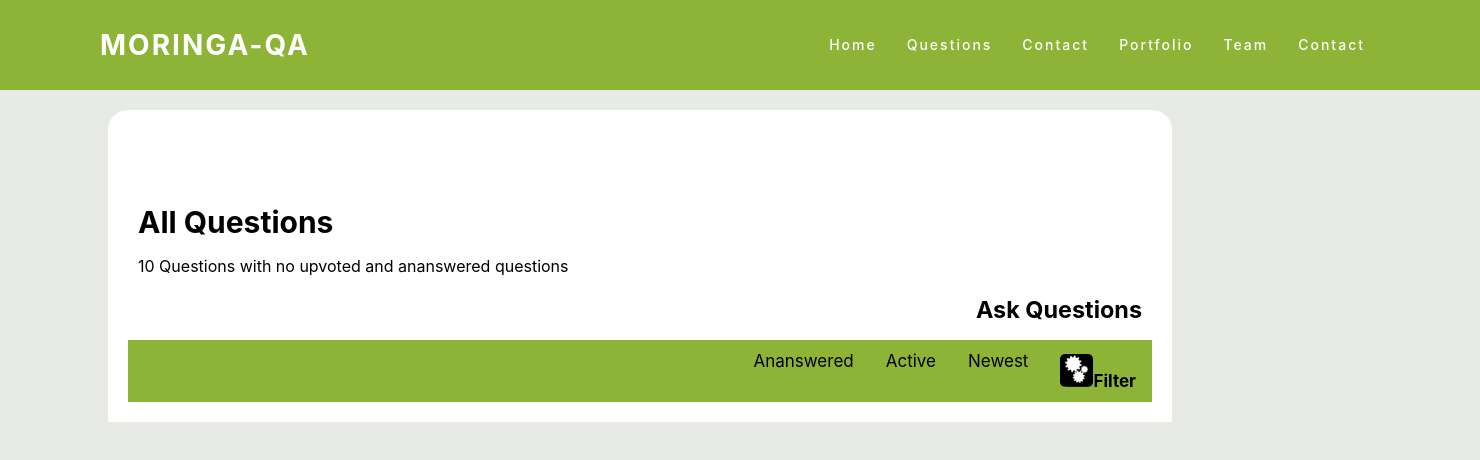
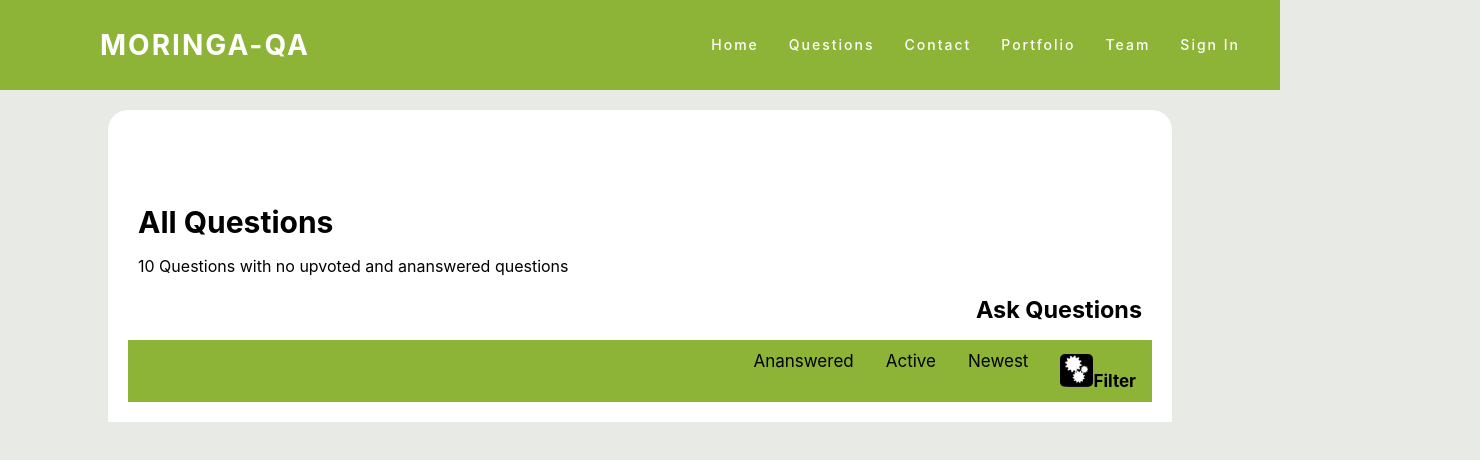
Before and after one commit to CharlesOsang017/moringa-qa, a React (Create React App) app: page / in a window 1280 px wide. Shown: the top 460 px of the page, 1480 px wide, since content can reach past the window. Built offline with nearby package versions, Linux system fonts and the light colour scheme; no server answers; a small style sheet from the web is missing.

Commit message:
Added sign in/out functionality, added header

```diff
--- a/src/App.js
+++ b/src/App.js
@@ -1,14 +1,31 @@
-import React from 'react';
+import React, { useState, useEffect } from 'react';
 import { Switch, Route } from 'react-router-dom';
 import Main from './components/Main/Main.component';
 import Questions from './components/Questions/Questions.component';
 import Login from './components/Login/Login.component';
 import Header from './components/Header/Header.component';
+import { auth } from './components/firebase/firebase.utils';
 // import './Question.styles.scss';
-function App() {
+const  App =()=> {
+    const [currentUser,setCurrentUser]= useState(null);
+
+    let unSubsribeFromAuth = null;
+    useEffect(()=>{
+       unSubsribeFromAuth= auth.onAuthStateChanged(user =>{
+            setCurrentUser(user);
+        })
+        return ()=>{
+            unSubsribeFromAuth();
+        }
+    })
+
+
+
+
+
     return (
         <div>
-            <Header />
+            <Header currentUser={currentUser} />
             <Switch>
                 <Route exact path='/' component={Main} />
                 <Route exact path='/question' component={Questions} />
--- a/src/components/Header/Header.component.jsx
+++ b/src/components/Header/Header.component.jsx
@@ -1,7 +1,9 @@
 import React from 'react'
 import './Header.styles.scss'
+import { Link } from 'react-router-dom'
+import { auth } from '../firebase/firebase.utils'
 
-const Header = () => {
+const Header = ({currentUser}) => {
     return (
         <header>
             <a href="#" className="logo">Moringa-QA</a>
@@ -11,7 +13,13 @@ const Header = () => {
                 <li><a href="#">Contact</a></li>
                 <li><a href="#">Portfolio</a></li>
                 <li><a href="#">Team</a></li>
-                <li><a href="#">Contact</a></li>
+                {
+                currentUser ===null?
+                <li><Link to="/login"> Sign In</Link></li>
+                :
+                <li ><a onClick={()=>auth.signOut()}> Sign Out</a></li>
+            }
+
             </ul>
         </header>
 
--- a/src/components/Header/Header.styles.scss
+++ b/src/components/Header/Header.styles.scss
@@ -1,25 +1,12 @@
-// * {
-//     margin: 0;
-//     padding: 0;
-//     box-sizing: border-box;
-//     font-family: 'Poppins', sans-serif;
-// }
-
-// body {
-//     background: #000;
-//     min-height: 200vh;
-// }
-
 header {
     background-color: #8EB437;
-    margin: auto;
-    width: 100%;
+    width: 100;
     height: 50px;
     display: flex;
     justify-content: space-between;
     align-items: center;
     transition: 0.6s;
-    padding: 20px 100px;
+    padding: 20px 20px 20px 100px;
     z-index: 10000;
     margin: 0  0 20px 0 ;
     .logo {
@@ -33,11 +20,11 @@ header {
         transition: 0.6s;
     }
     ul {
+        margin-right: 5px;
         position: relative;
         display: flex;
         justify-content: center;
         align-items: center;
-
         height: 50px;
         li {
             height: 50px;
--- /dev/null
+++ b/src/components/firebase/firebase.utils.js
@@ -0,0 +1,20 @@
+import firebase from 'firebase/app'
+import 'firebase/firestore'
+import 'firebase/auth'
+const config = {
+    apiKey: "AIzaSyAOceiYHGnZIWla0vcd1QG8BIf2tif8upI",
+    authDomain: "moringa-qa.firebaseapp.com",
+    databaseURL: "https://moringa-qa.firebaseio.com",
+    projectId: "moringa-qa",
+    storageBucket: "moringa-qa.appspot.com",
+    messagingSenderId: "572067118483",
+    appId: "1:572067118483:web:9722c36fdf776c28087c66"
+};
+!firebase.apps.length? firebase.initializeApp(config).firestore(): firebase.app().firestore();
+export const auth = firebase.auth();
+export const firestore = firebase.firestore();
+const provider = new firebase.auth.GoogleAuthProvider();
+provider.setCustomParameters({prompt:'select_account'});
+export const signInWithGoogle = ()=>auth.signInWithPopup(provider)
+
+export default firebase
```
Also changed, not shown: src/components/Login/Login.component.jsx (+26 -51 lines).
